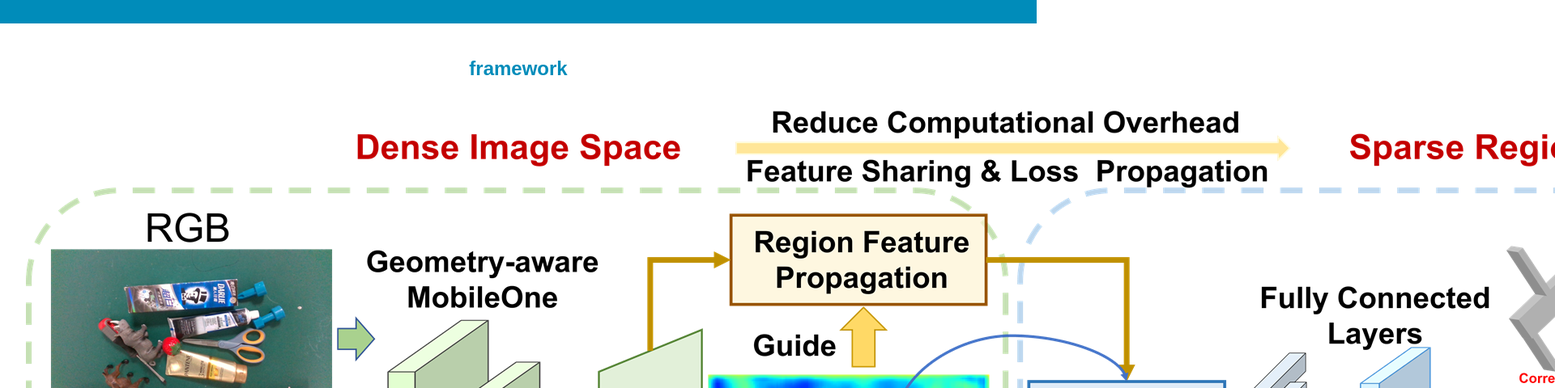
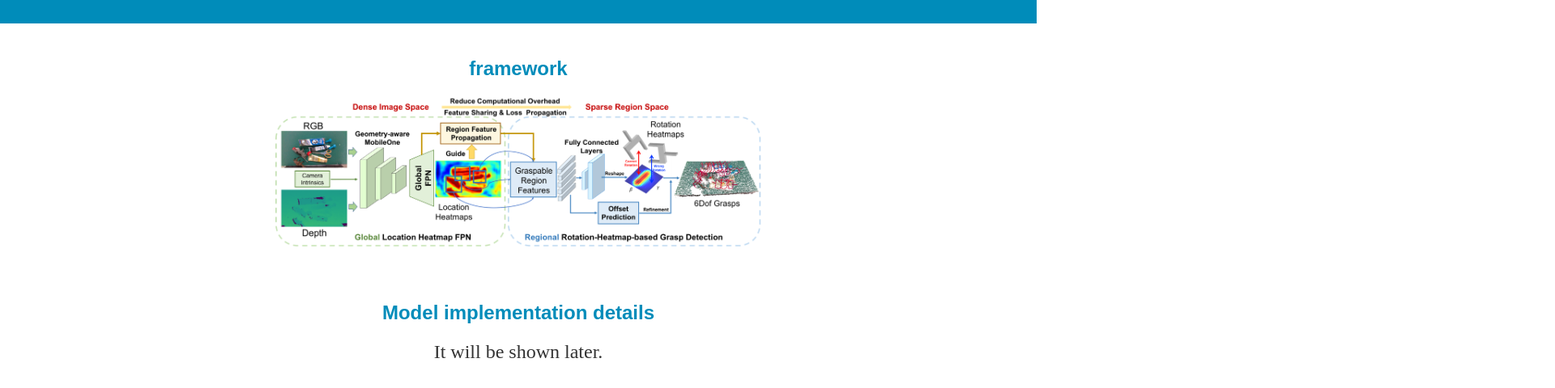
Before and after one commit to kaiqinyang/E3GNet.github.io, a plain HTML site: page index.html in a window 1280 px wide. Shown: the part 136-616 px from the top of the page at 81% size, 1920 px wide, since content can reach past the window. Drawn offline with Linux system fonts and the light colour scheme.

Commit message:
Update index.html

```diff
--- a/index.html
+++ b/index.html
@@ -60,7 +60,7 @@
 
   <section id="framework">
     <h2>framework</h2>
-    <img src="framework.png">
+    <img src="framework.png" width="600">
   </section>
 
   <section id="parameters">
```
